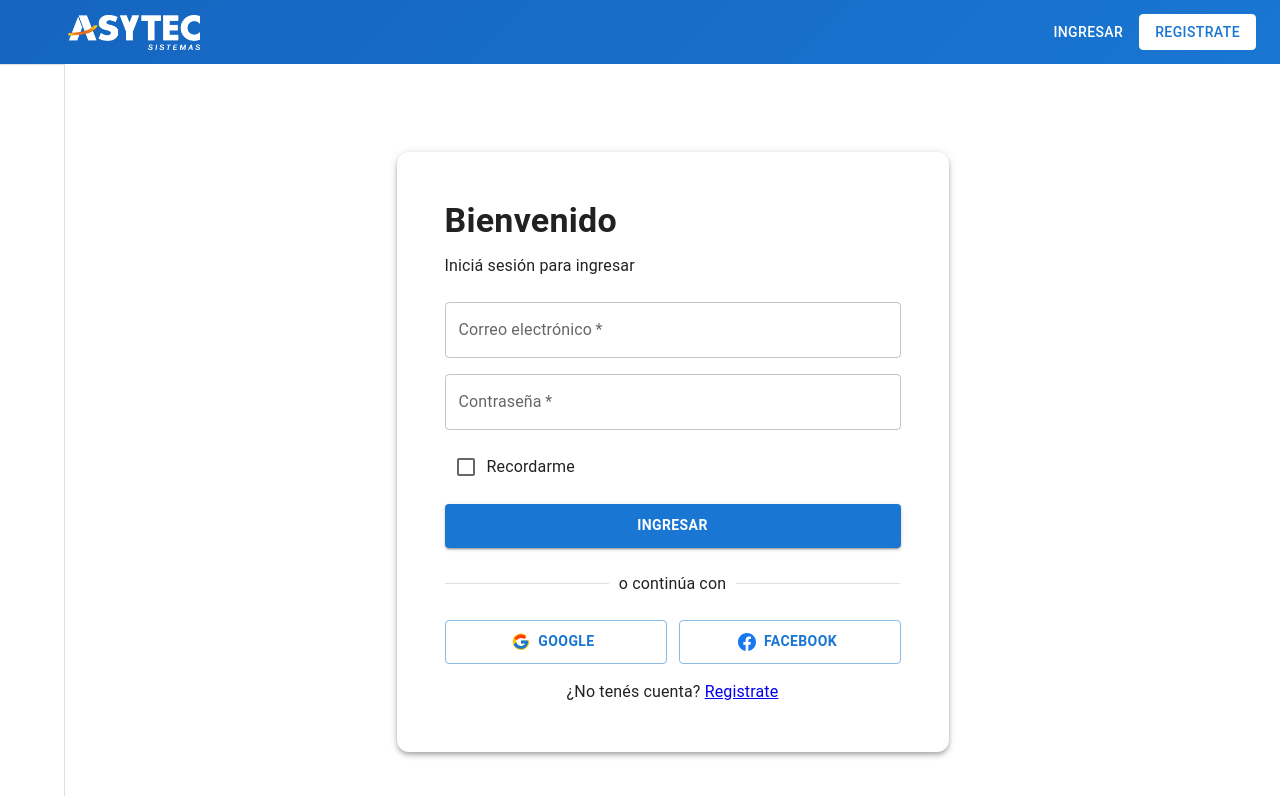
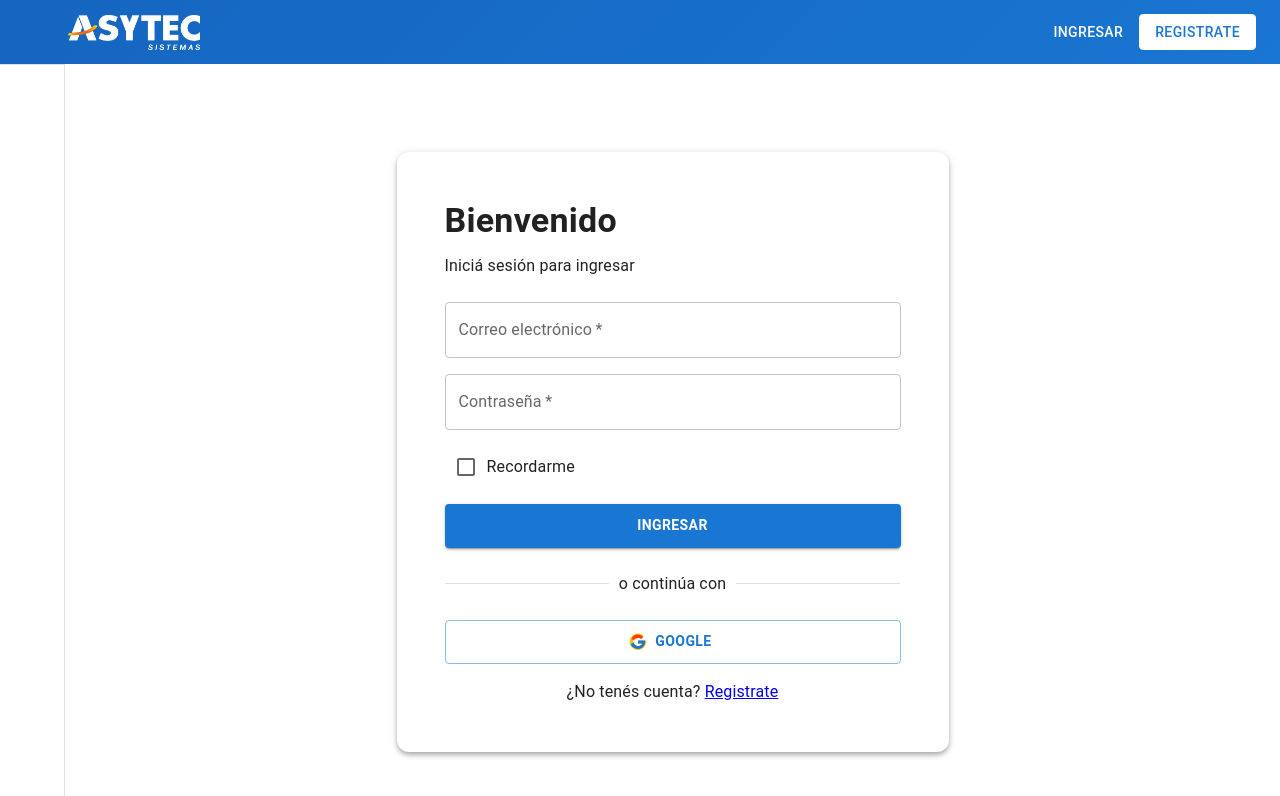
Before and after one commit to cmk95R/cmk95R-cv_projectv4, a React (Vite) app in the folder frontend/: page /login in a window 1280 px wide. Shown: the top 796 px of the page. Built offline with nearby package versions, Linux system fonts and the light colour scheme; some icons are missing.

Commit message:
fix: size cards

```diff
--- a/frontend/src/App.css
+++ b/frontend/src/App.css
@@ -1,6 +1,6 @@
 #root {
   max-width: 1280px;
-  margin: 0 auto;
-  padding: 2rem;
+  margin: 0 ;
+
   text-align: center;
 }
--- a/frontend/src/pages/home.jsx
+++ b/frontend/src/pages/home.jsx
@@ -71,7 +71,7 @@ const cardVariants = {
 
 // ===== Datos =====
 const valores = [
-  { icon: LightbulbIcon, title: 'Innovación', text: 'Experimentamos, prototipamos y aprendemos rápido.' },
+  { icon: LightbulbIcon, title: 'Innovación', text: 'Experimentamos y aprendemos rápido.' },
   { icon: SchoolIcon, title: 'Aprendizaje', text: 'Capacitación continua y mentorías internas.' },
 
   { icon: FavoriteIcon, title: 'Compromiso', text: 'Cercanía con las personas y foco en resultados.' },
@@ -168,13 +168,13 @@ const Home = () => {
 
       {/* ===== VALORES / CULTURA ===== */}
       <motion.section variants={sectionVariants} initial="hidden" whileInView="visible" viewport={{ once: true, amount: 0.2 }}>
-        <Container maxWidth="lg" sx={{ mb: 8 }} >
+        <Container maxWidth="lg" sx={{ mb: 8 , justifyItems: "center"}} >
           <Typography variant="h4" gutterBottom textAlign="center">Nuestros valores</Typography>
-          <Grid container spacing={3} sx={{ display: { xs: "grid" , justifyContent: "space-around" , lg : "flex" }}}>
+          <Grid container spacing={3} sx={{ display: { xs: "grid" , width: "max-content",justifyContent: "space-around" , lg : "flex" }}}>
             {valores.map((v, i) => (
               <Grid item xs={12} sm={6} md={3} key={i}>
                 <motion.div variants={cardVariants} whileHover={{ y: -6 }}>
-                  <Card sx={{ p: 3, textAlign: 'center', borderRadius: 3, boxShadow: 3 }}>
+                  <Card sx={{ p: 3, textAlign: 'center', borderRadius: 3, boxShadow: 3,width: "360px" }} >
                     <v.icon sx={{ fontSize: 60, mb: 1, color: 'primary.main' }} />
                     <Typography variant="h6" gutterBottom>{v.title}</Typography>
                     <Typography variant="body2" color="text.secondary">{v.text}</Typography>
@@ -188,7 +188,7 @@ const Home = () => {
 
       {/* ===== CARROUSEL DE PUBLICACIONES ===== */}
 
-      <Box sx={{ display: { xs: 'none', md: 'block' } }}>
+      <Box sx={{ display: { xs: 'none', md: 'flex', justifyContent: 'center'} }}>
         <motion.section variants={sectionVariants} initial="hidden" whileInView="visible" viewport={{ once: true, amount: 0.2 }}>
           <Container maxWidth="lg" sx={{ mb: 2 }}>
             <PublicSearchesCarousel />
@@ -215,6 +215,7 @@ const Home = () => {
                 <motion.div variants={cardVariants} whileHover={{ y: -6, scale: 1.01 }}>
                   <Card
                     sx={{
+                      width: "250px",
                       borderRadius: 3,
                       overflow: "hidden",
                       boxShadow: 4,
--- a/frontend/src/pages/login.jsx
+++ b/frontend/src/pages/login.jsx
@@ -13,6 +13,8 @@ import {
   InputAdornment,
   Divider
 } from "@mui/material";
+import SocialLogin from "../components/socialLogin";
+
 import Visibility from "@mui/icons-material/Visibility";
 import VisibilityOff from "@mui/icons-material/VisibilityOff";
 import { loginApi } from "../api/auth";
@@ -144,28 +146,9 @@ export default function Login() {
           </Button>
 
           {/* --- Social logins --- */}
-          <Divider sx={{ my: 3 }}>o continúa con</Divider>
 
-          <Stack direction={{ xs: "column", sm: "row" }} spacing={1.5}>
-            <Button
-              onClick={() => onOAuth("google")}
-              variant="outlined"
-              fullWidth
-              startIcon={<GoogleIcon />}
-              sx={{ py: 1.1, fontWeight: 600 }}
-            >
-              Google
-            </Button>
-            <Button
-              onClick={() => onOAuth("facebook")}
-              variant="outlined"
-              fullWidth
-              startIcon={<FacebookIcon />}
-              sx={{ py: 1.1, fontWeight: 600 }}
-            >
-              Facebook
-            </Button>
-          </Stack>
+
+          <SocialLogin />
 
           <Typography align="center" sx={{ mt: 2 }}>
             ¿No tenés cuenta? <a href="/register">Registrate</a>
```
